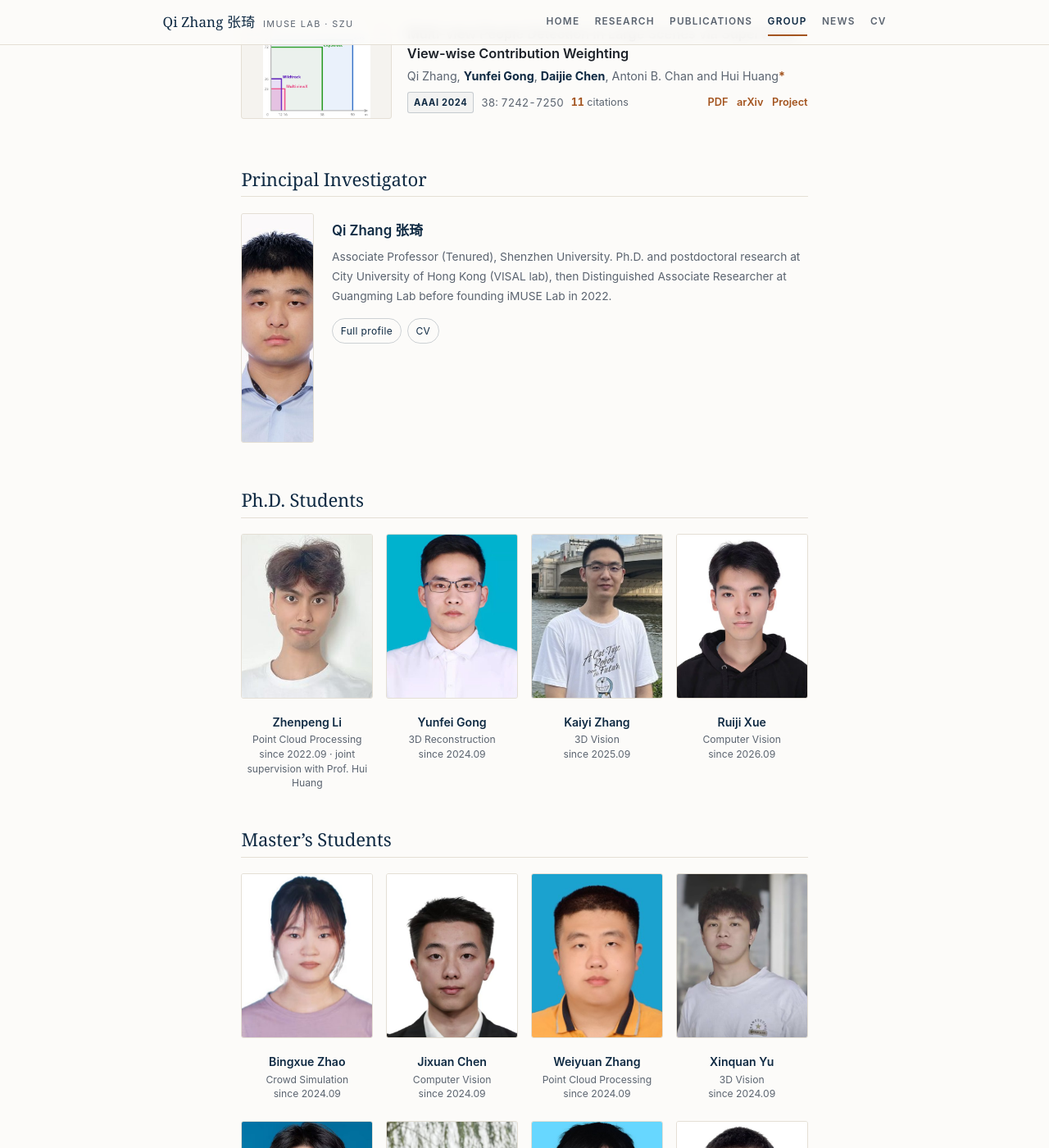
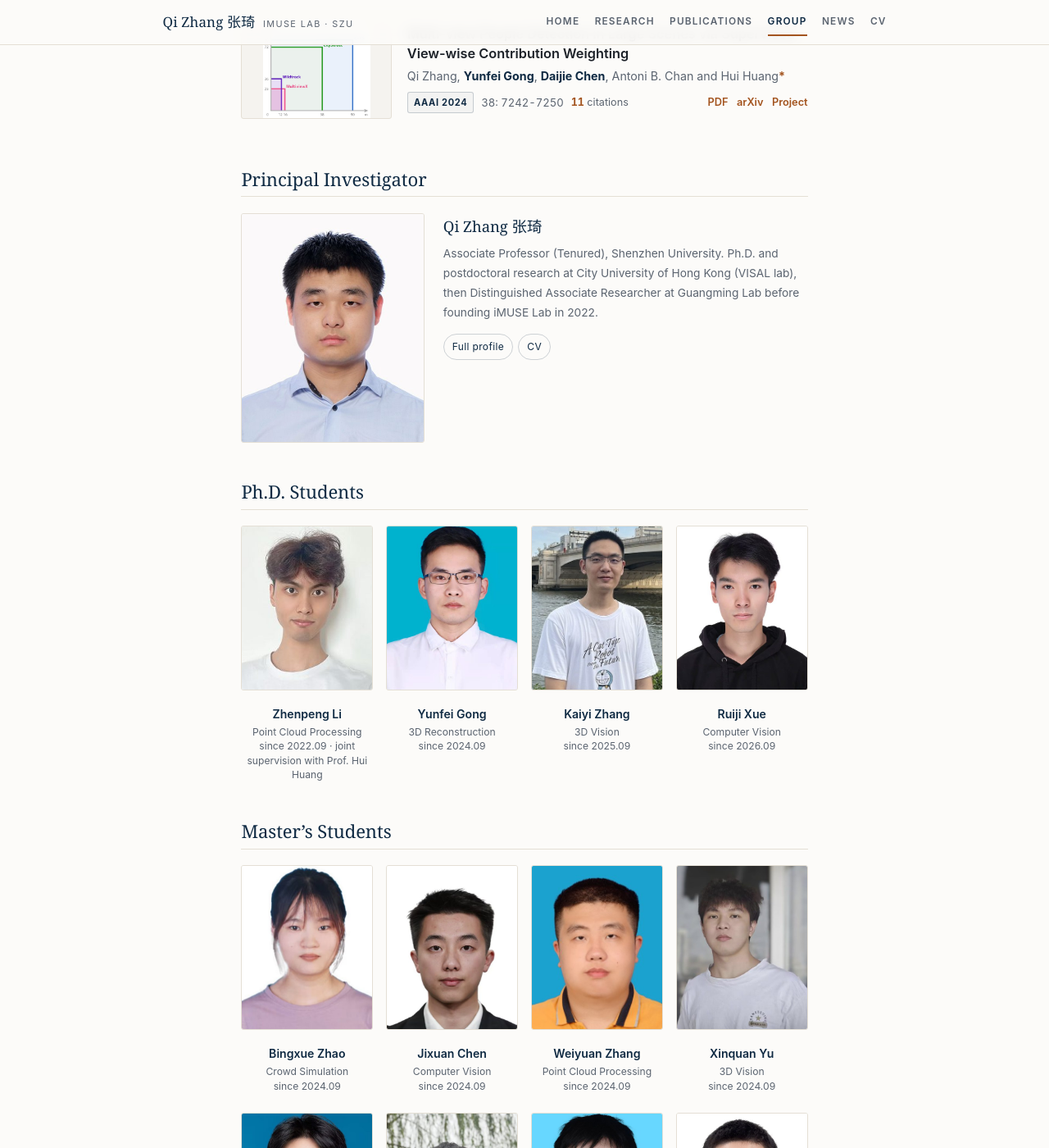
Before and after one commit to zqyq/zqyq.github.io, a Jekyll site: the page built from group/index.html, in a window 1280 px wide and 1400 px high, scrolled down 3416 px. Shown: the whole window at 82% size. Built offline with Jekyll 4.4.1, drawn with Linux system fonts in a browser that asks for light colours.

Commit message:
Stop the member-card rule from squashing the PI portrait
Reusing .member for the principal investigator's card inherited width:100% and
aspect-ratio 4/5, which the flex container resolved to 89px against a forced
280px height — the photo rendered at a third of its true width. The portrait now
has its own class with explicit dimensions, measured at 224x280 against a 420x525
source of the same 4:5 ratio, so nothing is stretched or cropped.

```diff
--- a/css/main.css
+++ b/css/main.css
@@ -475,7 +475,16 @@ img { max-width: 100%; height: auto; }
 /* ---------- group ---------- */
 
 .pi-card { display: flex; gap: 1.4rem; align-items: flex-start; }
-.pi-card img { width: 224px; height: 280px; object-fit: cover; object-position: top center; border: 1px solid var(--line); border-radius: 3px; }
+.pi-portrait {
+  flex: 0 0 224px;
+  width: 224px;
+  height: 280px;
+  object-fit: cover;
+  object-position: top center;
+  border: 1px solid var(--line);
+  border-radius: 3px;
+}
+.pi-name { font-family: var(--serif); font-size: 1.15rem; color: var(--navy); }
 
 .member-grid {
   display: grid;
@@ -547,6 +556,7 @@ img { max-width: 100%; height: auto; }
   .plinks { margin-left: 0; }
   .member-grid { grid-template-columns: repeat(2, 1fr); }
   .pi-card { flex-direction: column; }
+  .pi-portrait { flex: none; width: 100%; max-width: 260px; }
   .paper { flex-direction: column; }
   .paper-thumb { flex: none; width: 100%; height: 158px; }
   .news li { flex-direction: column; gap: 0.1rem; }
--- a/group/index.html
+++ b/group/index.html
@@ -50,11 +50,9 @@ description: iMUSE Lab — intelligent multi-sensing research at Shenzhen Univer
 <section class="section">
   <div class="section-head"><h2>Principal Investigator</h2></div>
   <div class="pi-card">
-    <a class="member" href="/">
-      <img src="/assets/img/portrait.jpg" alt="Qi Zhang" loading="lazy" width="224" height="280">
-    </a>
+    <img class="pi-portrait" src="/assets/img/portrait.jpg" alt="Qi Zhang" width="224" height="280" loading="lazy">
     <div>
-      <div class="member-name" style="text-align:left;font-size:1.05rem">{{ site.name }} {{ site.name_cn }}</div>
+      <div class="pi-name">{{ site.name }} {{ site.name_cn }}</div>
       <p class="small muted" style="margin-top:.3rem">
         {{ site.position }}, Shenzhen University. Ph.D. and postdoctoral research at City University of Hong Kong
         (VISAL lab), then Distinguished Associate Researcher at Guangming Lab before founding {{ site.lab }} in 2022.
```
